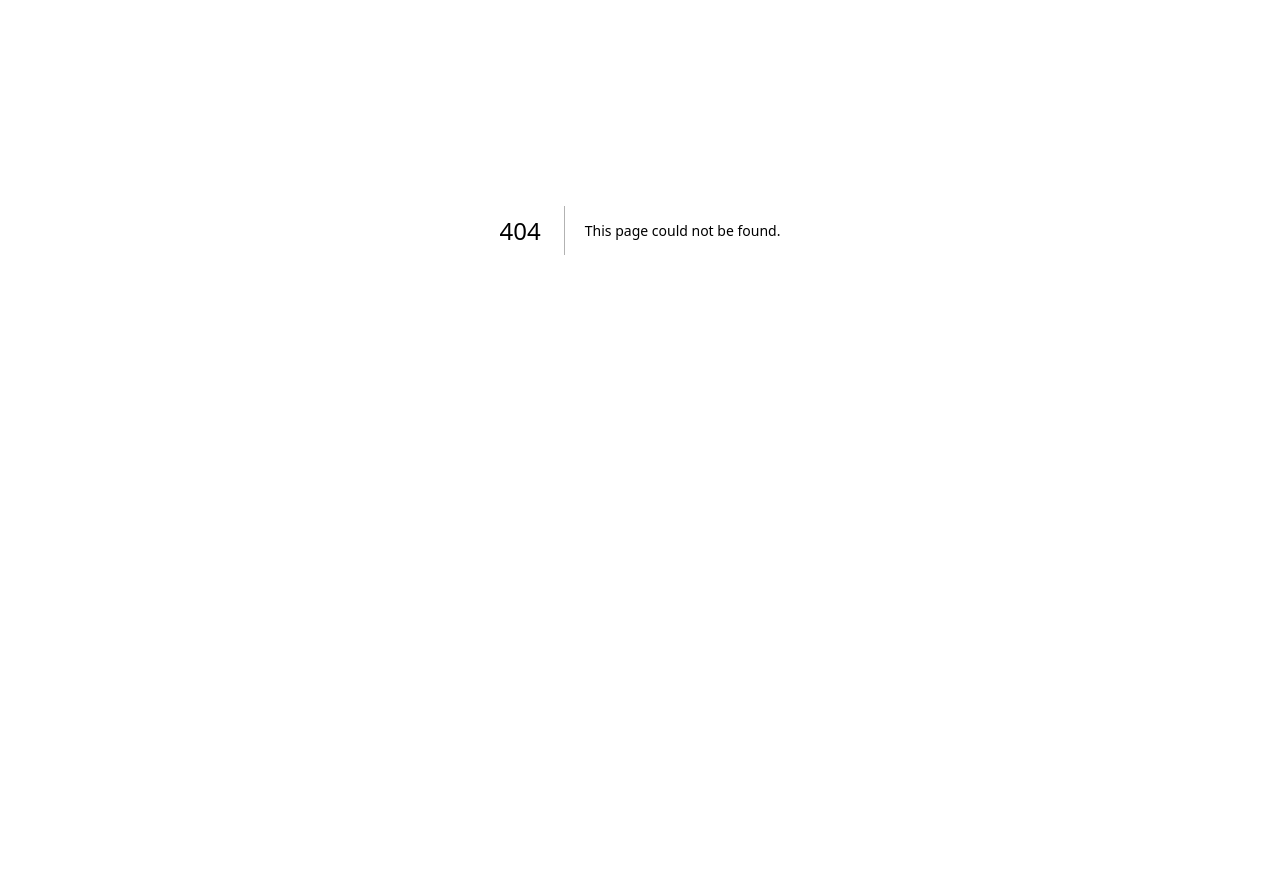
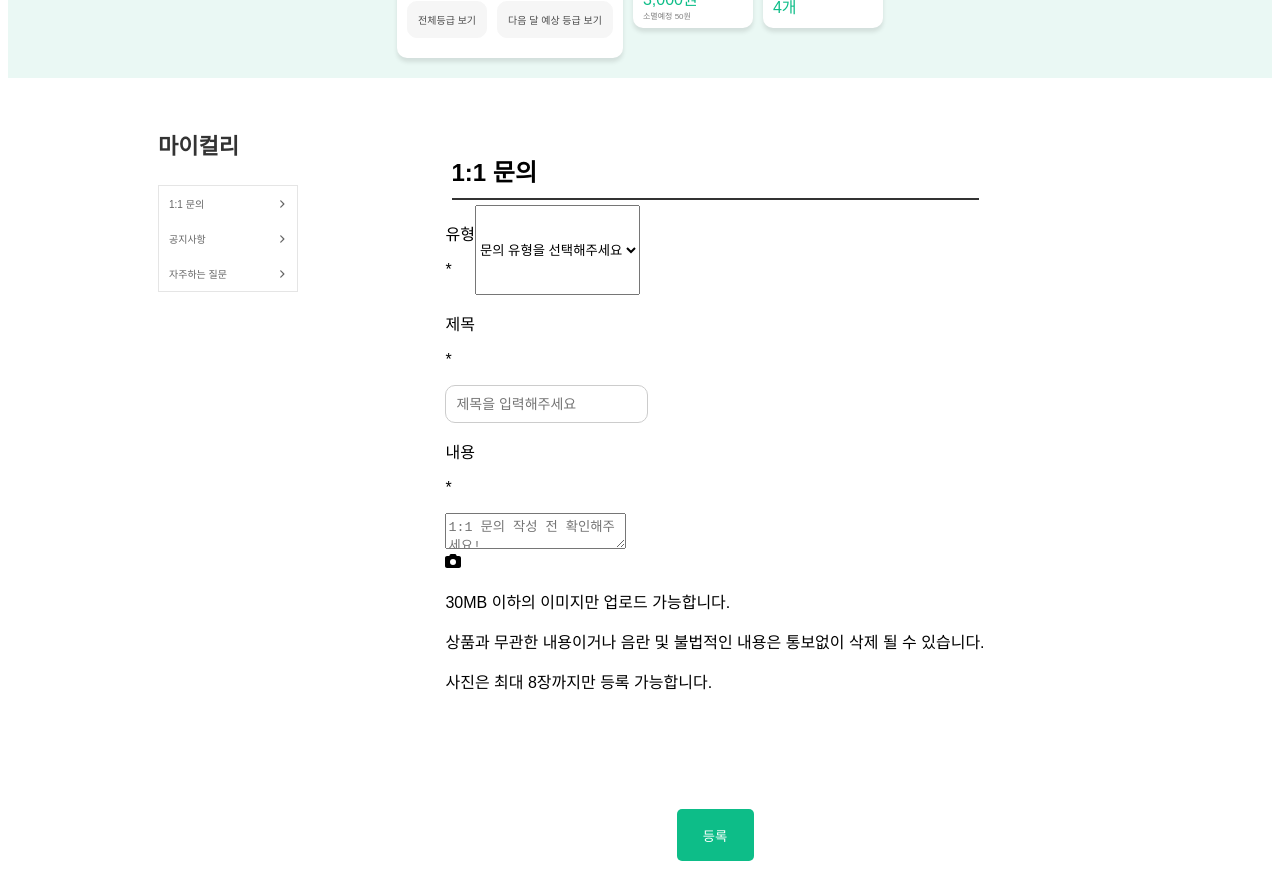
Before and after one commit to ecomerce-market/front, a Next.js app: page /inquiry/inquiryDetail in a window 1280 px wide. Before the commit this address had no page. Shown: the part 320-1209 px from the top of the page. Before the commit the page ends 950 px from the top, so only its background shows below. Built offline with nearby package versions, Linux system fonts and the light colour scheme.

Commit message:
[Feat] 1:1 문의 상세 화면 작업중

```diff
--- /dev/null
+++ b/src/app/inquiry/inquiryDetail/inquiryDetail.module.scss
@@ -0,0 +1,43 @@
+.inquiryDetailWrapper {
+    .myInfoMain {
+        display: grid;
+        grid-template-columns: 150px auto;
+
+        .sideMenu {
+            margin-left: 150px;
+        }
+    }
+
+    .inquiryDetailSection {
+        display: flex;
+        flex-direction: column;
+        align-items: center;
+        padding: 20px;
+
+        .inquiryDetailHeader {
+            display: flex;
+            flex-direction: column;
+            align-items: center;
+
+            .mainTitle {
+                font-size: 24px;
+                margin: 5px 0;
+                width: 527px;
+                border-bottom: 2px solid var(--black-800);
+                padding-bottom: 10px;
+            }
+        }
+
+        .inquiryTitle {
+            .type {
+                display: flex;
+            }
+        }
+    }
+    .inquiryBtn {
+        display: flex;
+        align-items: center;
+        justify-content: center;
+        padding-top: 100px;
+    }
+}
--- /dev/null
+++ b/src/app/inquiry/inquiryDetail/inquiryDetail.tsx
@@ -0,0 +1,112 @@
+import React from "react";
+import styles from "./inquiryDetail.module.scss";
+import cn from "classnames/bind";
+import PersonalInfo from "@/components/personalnfo/personalInfo";
+import SideMenu from "@/components/sideMenu/sideMenu";
+import OneBtn from "@/components/btn/oneBtn";
+import TextInput from "@/components/input/textInput";
+import { FaCamera } from "react-icons/fa6";
+
+const cx = cn.bind(styles);
+
+const notice = () => {
+    return (
+        <div className={cx("inquiryDetailWrapper")}>
+            <PersonalInfo
+                grade={"일반"}
+                username={"김철수"}
+                credit={"3,000"}
+                expiringCredit={"50"}
+                coupon={"4"}
+            />
+            <div className={cx("myInfoMain")}>
+                <div className={cx("sideMenu")}>
+                    <SideMenu
+                        title={"마이컬리"}
+                        content={["1:1 문의", "공지사항", "자주하는 질문"]}
+                    />
+                </div>
+                <div className={cx("inquiryDetailSection")}>
+                    <div className={cx("inquiryDetailHeader")}>
+                        <h1 className={cx("mainTitle")}>1:1 문의</h1>
+                    </div>
+                    <div className={cx("inquiryTitle")}>
+                        <div className={cx("type")}>
+                            <div className={cx("subTitle")}>
+                                <p>유형</p>
+                                <p className={cx("require")}>*</p>
+                            </div>
+                            <select
+                                name="category"
+                                id="category"
+                                className={cx("selectCategory")}
+                            >
+                                <option value="default" disabled selected>
+                                    문의 유형을 선택해주세요
+                                </option>
+                                <option value="exchange-refund">
+                                    교환/환불
+                                </option>
+                                <option value="shipping">배송</option>
+                                <option value="exchange-refund2">
+                                    교환/환불
+                                </option>
+                            </select>
+                        </div>
+                        <div className={cx("content")}>
+                            <div className={cx("subTitle")}>
+                                <p>제목</p>
+                                <p className={cx("require")}>*</p>
+                            </div>
+                            <TextInput placeholder={"제목을 입력해주세요"} />
+                        </div>
+                        <div className={cx("detail")}>
+                            <div className={cx("subTitle")}>
+                                <p>내용</p>
+                                <p className={cx("require")}>*</p>
+                            </div>
+                            <textarea
+                                placeholder="1:1 문의 작성 전 확인해주세요!
+                                            ※ 전화번호, 이메일, 주소, 계좌번호 등의 상세 개인정보가 문의 내용에 저장되지 않도록 주의해 주시기 바랍니다.
+                                            주문취소
+                                            [주문완료] 상태일 경우에만 주문 취소 가능합니다.
+                                            주문상품의 부분취소는 불가능합니다. 전체 주문 취소 후 다시 구매해주세요.
+                                            배송
+                                            배송일 및 배송시간 지정은 불가능합니다.
+                                            주문 이후 주소지, 결제수단 변경 등 정보수정 불가능합니다."
+                                id=""
+                                className={cx("writeReview")}
+                            ></textarea>
+                        </div>
+                        <div>
+                            <div>
+                                <FaCamera />
+                            </div>
+
+                            <div>
+                                <p>30MB 이하의 이미지만 업로드 가능합니다.</p>
+                                <p>
+                                    상품과 무관한 내용이거나 음란 및 불법적인
+                                    내용은 통보없이 삭제 될 수 있습니다.
+                                </p>
+                                <p>사진은 최대 8장까지만 등록 가능합니다.</p>
+                            </div>
+                        </div>
+                    </div>
+
+                    <div className={cx("inquiryBtn")}>
+                        <OneBtn
+                            title={"등록"}
+                            width={"77"}
+                            height={"26"}
+                            bgcolor={"--main-color"}
+                            color={"--white"}
+                        />
+                    </div>
+                </div>
+            </div>
+        </div>
+    );
+};
+
+export default notice;
--- /dev/null
+++ b/src/app/inquiry/inquiryDetail/page.tsx
@@ -0,0 +1,12 @@
+import React from "react";
+import InquiryDetail from "./inquiryDetail";
+
+const page = () => {
+    return (
+        <div>
+            <InquiryDetail />
+        </div>
+    );
+};
+
+export default page;
```
